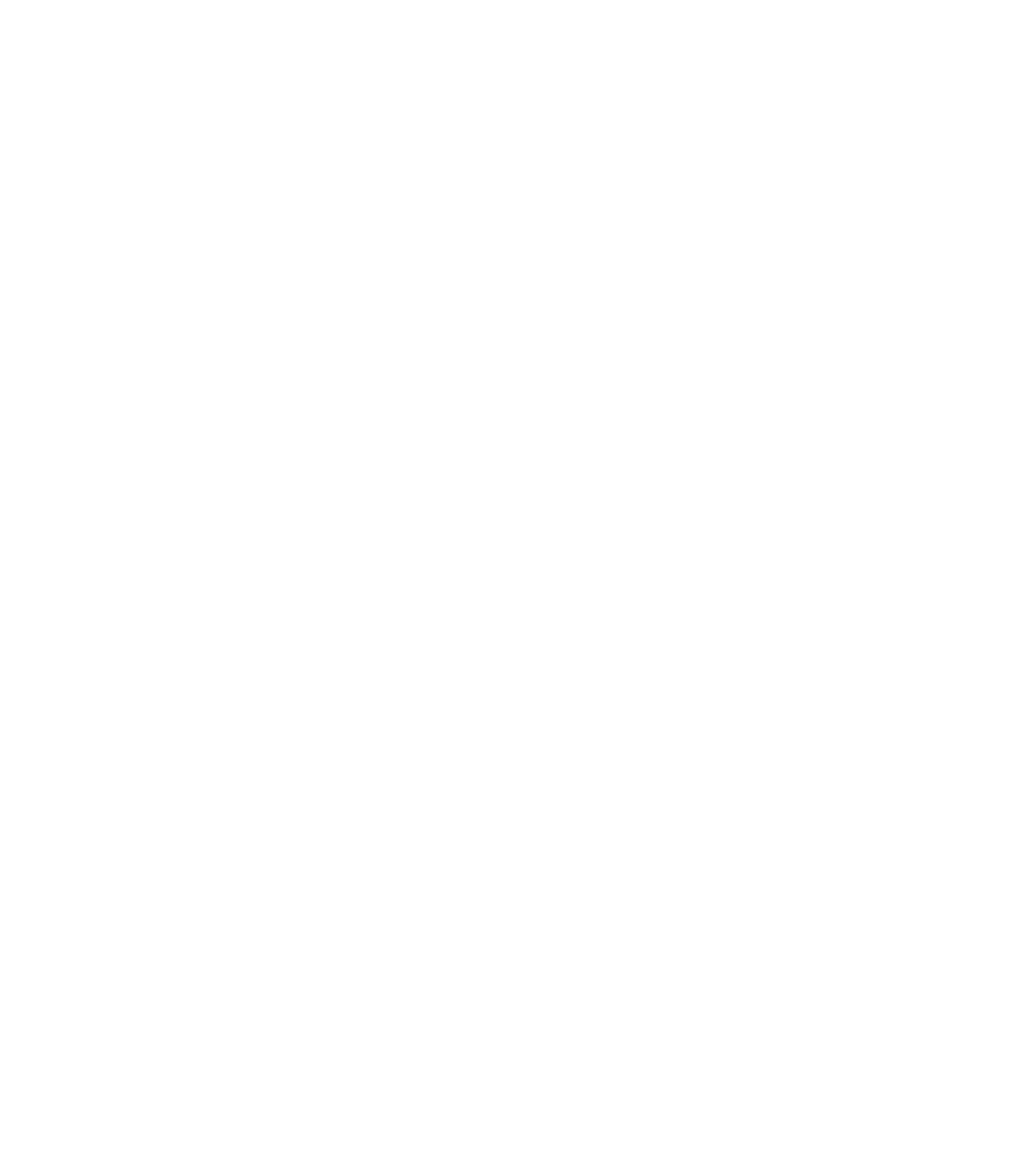
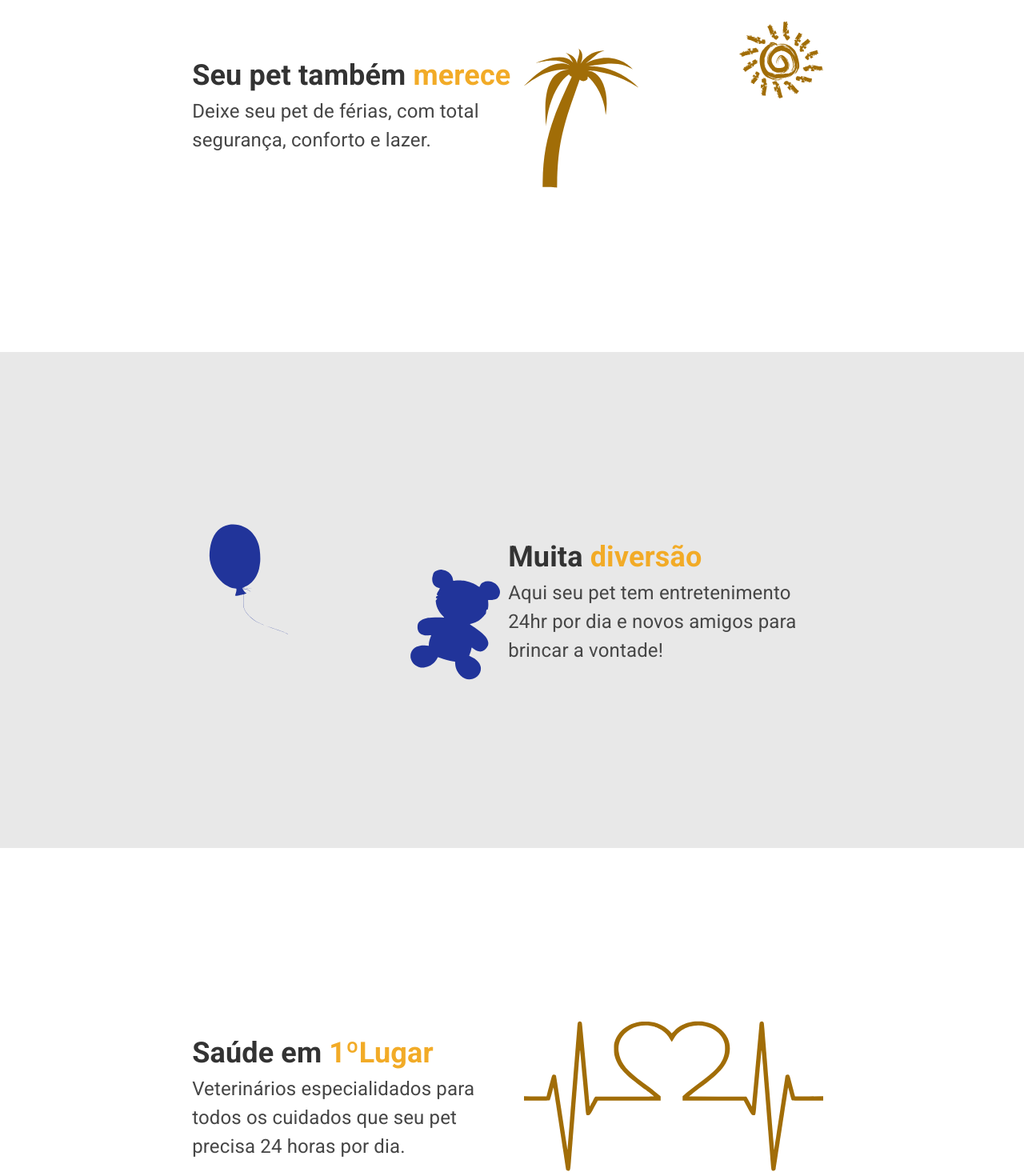
Before and after one commit to fabioalmeida08/Hotel-Pet, a React (Create React App) app: page / in a window 1280 px wide. Shown: the part 280-1750 px from the top of the page at 80% size. Before the commit the page ends 800 px from the top, so only its background shows below. Built offline with nearby package versions, Linux system fonts and the light colour scheme.

Commit message:
refactor:

```diff
--- a/src/components/HomeInfo/index.tsx
+++ b/src/components/HomeInfo/index.tsx
@@ -14,7 +14,7 @@
     background?: boolean
     invert?: boolean
 }
-const HomeInfoComponent = ({ svg, label, paragraph, background, invert }: propType) => {
+const HomeInfo = ({ svg, label, paragraph, background, invert }: propType) => {
     const [isMobile, setMobile] = useState(true)
 
     window.addEventListener('resize', function () {
@@ -71,4 +71,4 @@
 
     )
 }
-export default HomeInfoComponent
+export default HomeInfo
--- a/src/pages/home/index.tsx
+++ b/src/pages/home/index.tsx
@@ -1,9 +1,47 @@
 import HeaderHome from "../../components/HeaderHome"
+import HomeInfo from "../../components/HomeInfo"
+
+interface propType {
+  paragraph: string,
+  label: string,
+  svg: string,
+  background?: boolean
+  invert?: boolean
+}
 
 const Home = () => {
+
+
+  const Info = [
+    {
+      svg: "Beach",
+      label: "Seu pet também merece",
+      paragraph: "Deixe seu pet de férias, com total segurança, conforto e lazer.",
+      background:false,
+      invert:true
+    },
+    {
+      svg: "Baloon",
+      label: "Muita diversão",
+      paragraph: "Aqui seu pet tem entretenimento 24hr por dia e novos amigos para brincar a vontade!",
+      background:true,
+      invert:false
+    },
+    {
+      svg: "Healty",
+      label: "Saúde em 1ºLugar",
+      paragraph: "Veterinários especialidados para todos os cuidados que seu pet precisa 24 horas por dia.",
+      background:false,
+      invert:true
+    }
+  ]
+
     return (
       <>
        <HeaderHome/>
+       {
+         Info.map((item)=> (<HomeInfo paragraph={item.paragraph} label={item.label} svg={item.svg} background={item.background} invert={item.invert} />) )
+       }
       </>
     )
   }
```
